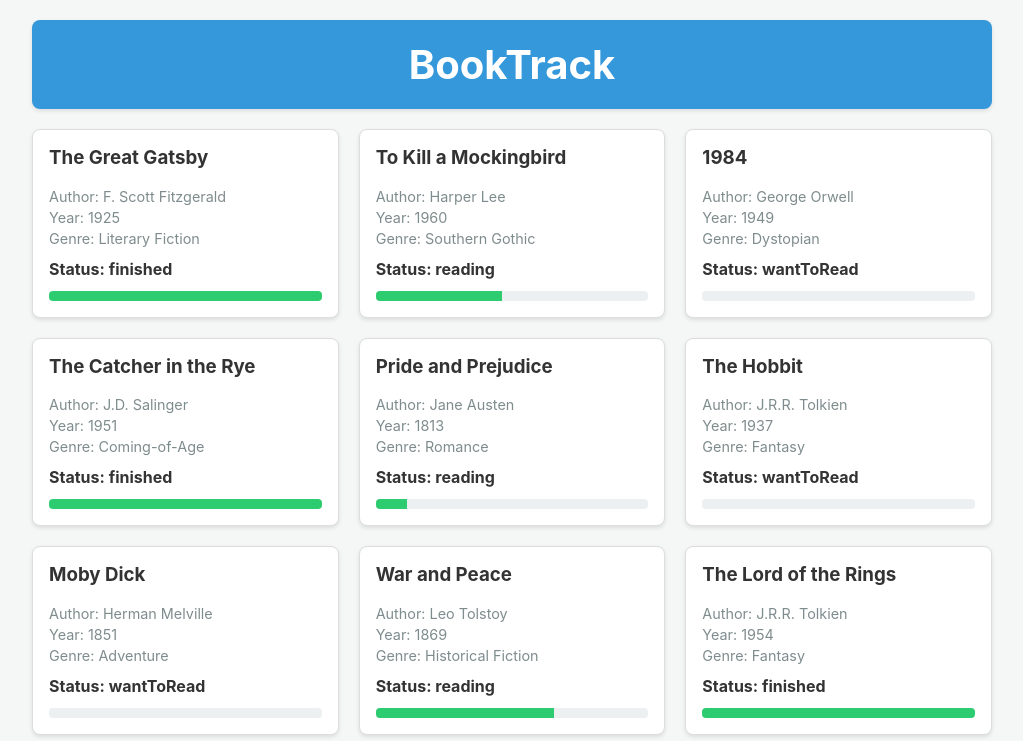
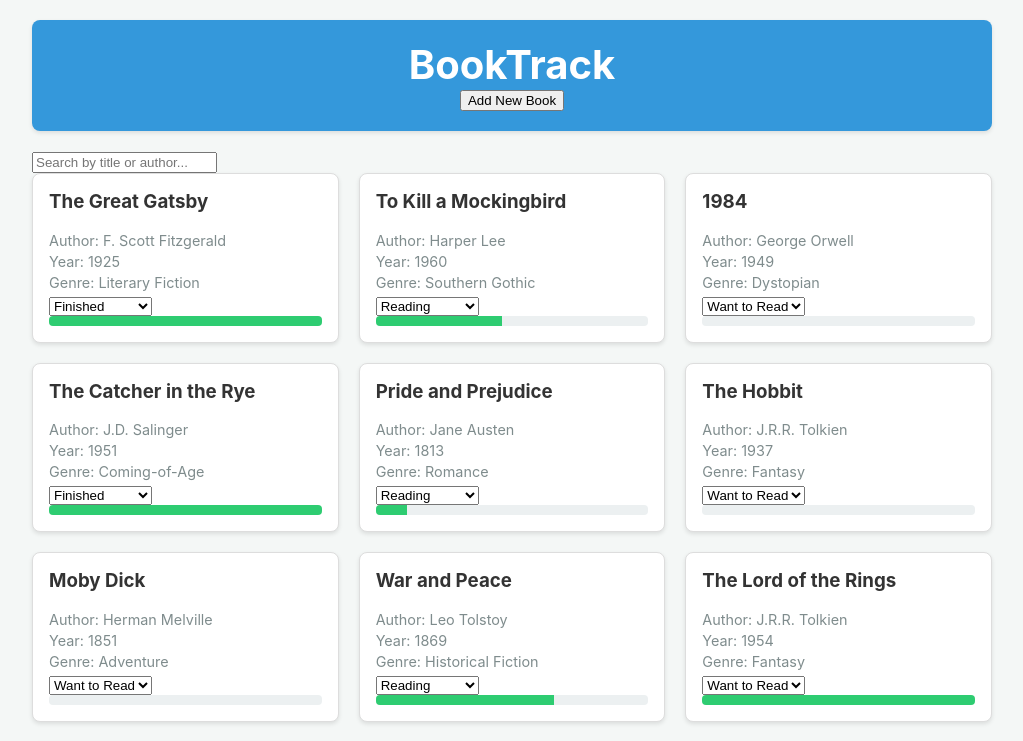
Before and after one commit to shhabib/booktrack-app, a React (Create React App) app: page / in a window 1280 px wide. Shown: the top 741 px of the page, without its empty margins (128-1151 px from the left). Built offline with nearby package versions, Linux system fonts and the light colour scheme; data requests are answered from the project's data file.

Commit message:
feat: Implement search, add book, and update status functionality

```diff
--- a/db.json
+++ b/db.json
@@ -86,7 +86,7 @@
       "author": "J.R.R. Tolkien",
       "year": 1954,
       "genre": "Fantasy",
-      "status": "finished",
+      "status": "wantToRead",
       "progress": 1178,
       "totalPages": 1178
     },
--- a/src/App.js
+++ b/src/App.js
@@ -1,10 +1,14 @@
 import React, { useState, useEffect } from 'react';
 import BookList from './components/BookList';
 import Header from './Header';
+import SearchBar from './components/SearchBar';
+import AddBookForm from './components/AddBookForm';
 import './components.css'; // Styles for BookCard, ProgressBar, etc.
 
 function App() {
   const [books, setBooks] = useState([]);
+  const [searchTerm, setSearchTerm] = useState('');
+  const [isFormVisible, setIsFormVisible] = useState(false);
 
   useEffect(() => {
     fetch('http://localhost:3001/books')
@@ -13,12 +17,57 @@ function App() {
       .catch(error => console.error("Error fetching data:", error));
   }, []);
 
+  const handleAddBook = (newBookData) => {
+    fetch('http://localhost:3001/books', {
+      method: 'POST',
+      headers: {
+        'Content-Type': 'application/json',
+      },
+      body: JSON.stringify(newBookData),
+    })
+      .then(response => response.json())
+      .then(addedBook => {
+        setBooks(prevBooks => [...prevBooks, addedBook]);
+      })
+      .catch(error => console.error("Error adding book:", error));
+  };
+
+  const handleStatusUpdate = (bookId, newStatus) => {
+    fetch(`http://localhost:3001/books/${bookId}`, {
+      method: 'PATCH',
+      headers: {
+        'Content-Type': 'application/json',
+      },
+      body: JSON.stringify({ status: newStatus }),
+    })
+      .then(response => response.json())
+      .then(updatedBook => {
+        setBooks(prevBooks =>
+          prevBooks.map(book => book.id === bookId ? updatedBook : book)
+        );
+      })
+      .catch(error => console.error("Error updating status:", error));
+  };
+
+  const filteredBooks = books.filter((book) => {
+    const term = searchTerm.toLowerCase();
+    if (!term) return true;
+    return (
+      book.title.toLowerCase().includes(term) ||
+      book.author.toLowerCase().includes(term)
+    );
+  });
+
   return (
     <div className="app-container">
-      <Header />
+      <Header onAddNewBook={() => setIsFormVisible(true)} />
       <main>
-        <BookList books={books} />
+        <SearchBar searchTerm={searchTerm} onSearchChange={setSearchTerm} />
+        <BookList books={filteredBooks} onStatusUpdate={handleStatusUpdate} />
       </main>
+      {isFormVisible && (
+        <AddBookForm onAddBook={handleAddBook} onCloseForm={() => setIsFormVisible(false)} />
+      )}
     </div>
   );
 }
--- a/src/Header.js
+++ b/src/Header.js
@@ -1,11 +1,17 @@
 import React from 'react';
+import PropTypes from 'prop-types';
 
-function Header() {
+function Header({ onAddNewBook }) {
   return (
     <header>
       <h1>BookTrack</h1>
+      <button onClick={onAddNewBook} className="add-book-btn">Add New Book</button>
     </header>
   );
 }
 
+Header.propTypes = {
+  onAddNewBook: PropTypes.func.isRequired,
+};
+
 export default Header;
--- /dev/null
+++ b/src/components/AddBookForm.js
@@ -0,0 +1,76 @@
+import React, { useState } from 'react';
+import PropTypes from 'prop-types';
+
+function AddBookForm({ onAddBook, onCloseForm }) {
+  const [formData, setFormData] = useState({
+    title: '',
+    author: '',
+    totalPages: '',
+  });
+
+  const handleChange = (e) => {
+    const { name, value } = e.target;
+    setFormData((prevData) => ({
+      ...prevData,
+      [name]: value,
+    }));
+  };
+
+  const handleSubmit = (e) => {
+    e.preventDefault();
+    const { title, author, totalPages } = formData;
+
+    if (!title || !author || !totalPages) {
+      alert('Please fill in all fields.');
+      return;
+    }
+
+    const newBook = {
+      id: Date.now().toString(),
+      title,
+      author,
+      year: new Date().getFullYear(),
+      genre: 'Unknown',
+      status: 'wantToRead',
+      progress: 0,
+      totalPages: parseInt(totalPages, 10),
+    };
+
+    onAddBook(newBook);
+    setFormData({ title: '', author: '', totalPages: '' });
+    onCloseForm();
+  };
+
+  return (
+    <div className="modal-overlay">
+      <div className="modal-content add-book-form">
+        <h2>Add New Book</h2>
+        <form onSubmit={handleSubmit}>
+          <div>
+            <label htmlFor="title">Title:</label>
+            <input type="text" id="title" name="title" value={formData.title} onChange={handleChange} required />
+          </div>
+          <div>
+            <label htmlFor="author">Author:</label>
+            <input type="text" id="author" name="author" value={formData.author} onChange={handleChange} required />
+          </div>
+          <div>
+            <label htmlFor="totalPages">Total Pages:</label>
+            <input type="number" id="totalPages" name="totalPages" value={formData.totalPages} onChange={handleChange} required />
+          </div>
+          <div className="form-buttons">
+            <button type="submit">Add Book</button>
+            <button type="button" onClick={onCloseForm}>Cancel</button>
+          </div>
+        </form>
+      </div>
+    </div>
+  );
+}
+
+AddBookForm.propTypes = {
+  onAddBook: PropTypes.func.isRequired,
+  onCloseForm: PropTypes.func.isRequired,
+};
+
+export default AddBookForm;
--- a/src/components/BookCard.js
+++ b/src/components/BookCard.js
@@ -1,17 +1,26 @@
 import React from 'react';
 import ProgressBar from './ProgressBar';
 import PropTypes from 'prop-types';
+import { STATUSES } from '../data/constants';
 
-function BookCard({ book }) {
+function BookCard({ book, onStatusUpdate }) {
   return (
     <div className="book-card">
       <h3>{book.title}</h3>
       <p>Author: {book.author}</p>
       <p>Year: {book.year}</p>
       <p>Genre: {book.genre}</p>
-      <div className="book-card-status">
-        Status: <span>{book.status}</span>
-      </div>
+      <select
+        className="status-select"
+        value={book.status}
+        onChange={(e) => onStatusUpdate(book.id, e.target.value)}
+      >
+        {Object.values(STATUSES).map(statusInfo => (
+          <option key={statusInfo.id} value={statusInfo.id}>
+            {statusInfo.label}
+          </option>
+        ))}
+      </select>
       <ProgressBar progress={book.progress} totalPages={book.totalPages} />
     </div>
   );
@@ -30,4 +39,5 @@ BookCard.propTypes = {
     progress: PropTypes.number,
     totalPages: PropTypes.number,
   }).isRequired,
+  onStatusUpdate: PropTypes.func.isRequired,
 };
--- a/src/components/BookList.js
+++ b/src/components/BookList.js
@@ -1,14 +1,20 @@
 import React from 'react';
 import BookCard from './BookCard';
+import PropTypes from 'prop-types';
 
-function BookList({ books }) {
+function BookList({ books, onStatusUpdate }) {
   return (
     <div className="book-list">
       {books.map(book => (
-        <BookCard key={book.id} book={book} />
+        <BookCard key={book.id} book={book} onStatusUpdate={onStatusUpdate} />
       ))}
     </div>
   );
 }
 
+BookList.propTypes = {
+  books: PropTypes.array.isRequired,
+  onStatusUpdate: PropTypes.func.isRequired,
+};
+
 export default BookList;
--- /dev/null
+++ b/src/components/SearchBar.js
@@ -0,0 +1,23 @@
+import React from 'react';
+import PropTypes from 'prop-types';
+
+const SearchBar = ({ searchTerm, onSearchChange }) => {
+  return (
+    <div className="search-bar-container">
+      <input
+        type="text"
+        placeholder="Search by title or author..."
+        className="search-input"
+        value={searchTerm}
+        onChange={(e) => onSearchChange(e.target.value)}
+      />
+    </div>
+  );
+};
+
+SearchBar.propTypes = {
+  searchTerm: PropTypes.string.isRequired,
+  onSearchChange: PropTypes.func.isRequired,
+};
+
+export default SearchBar;
--- /dev/null
+++ b/src/constants.js
@@ -0,0 +1,5 @@
+export const STATUSES = {
+  WANT_TO_READ: { id: 'wantToRead', label: 'Want to Read' },
+  READING: { id: 'reading', label: 'Reading' },
+  READ: { id: 'read', label: 'Read' },
+};
```
Also changed, not shown: src/AddBookForm.js (added), src/SearchBar.js (added).
